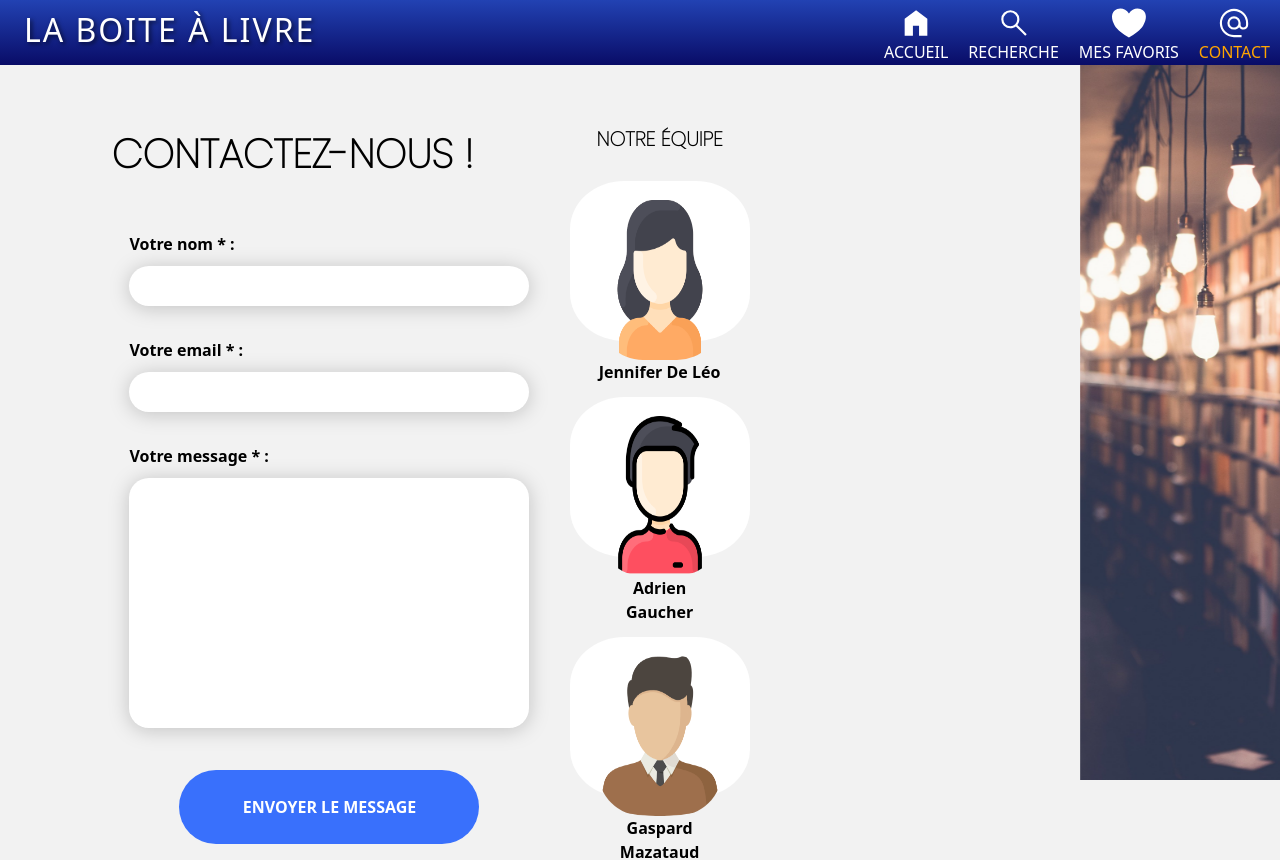
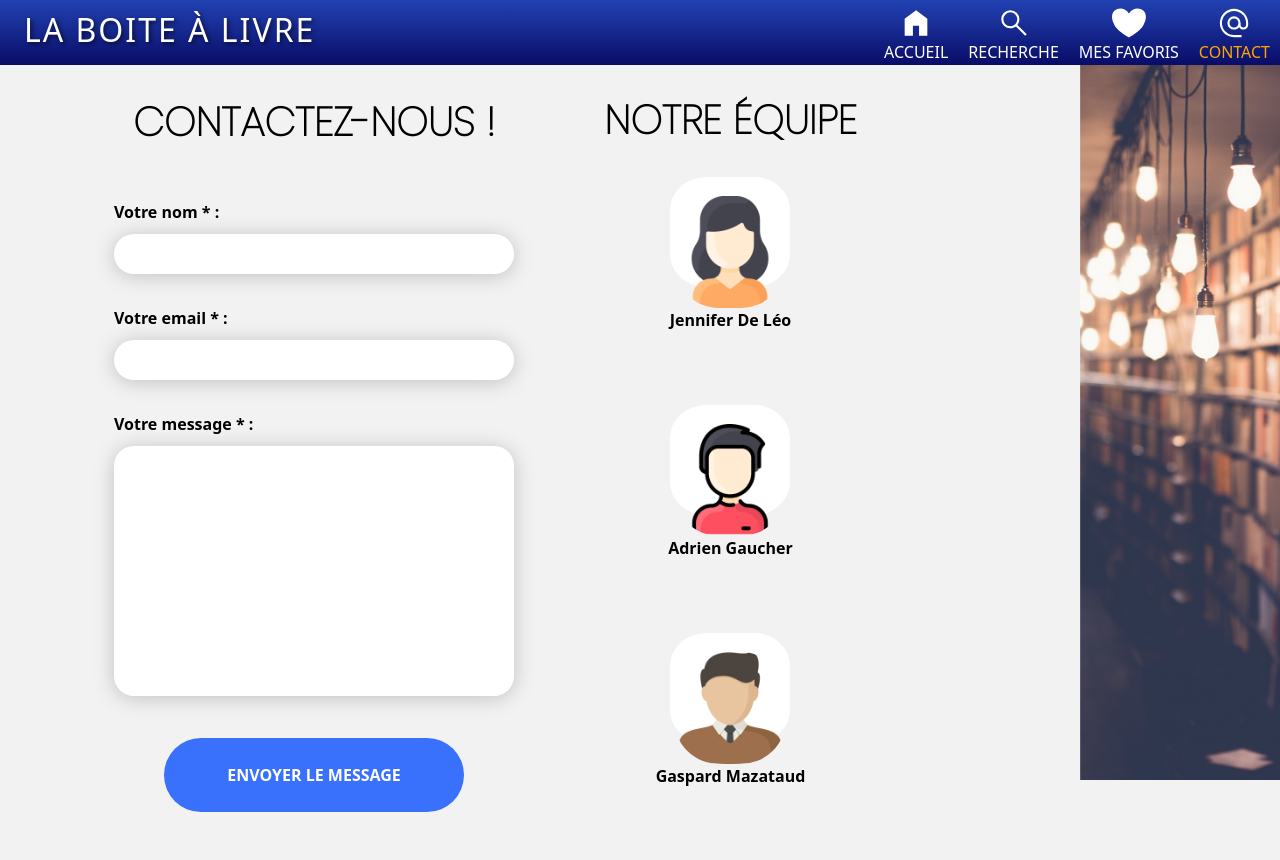
Before and after one commit to JenniferDELEO/lyon-react-mars22-p2g1, a React (Create React App) app: page /form in a window 1280 px wide. Shown: the top 860 px of the page. Built offline with nearby package versions, Linux system fonts and the light colour scheme.

Commit message:
fix the width route size

```diff
--- a/package.json
+++ b/package.json
@@ -17,6 +17,7 @@
     "react-dom": "^18.0.0",
     "react-geolocated": "^3.2.0",
     "react-leaflet": "^4.0.0-beta.0",
+    "react-qr-barcode-scanner": "^1.0.6",
     "react-router-dom": "^6.3.0",
     "react-scripts": "5.0.0",
     "react-toastify": "^8.2.0",
--- a/src/styles/Avatars.css
+++ b/src/styles/Avatars.css
@@ -7,11 +7,11 @@
 
 h2 {
   text-decoration: none;
-  margin: 32px;
   font-size: 20px;
   font-family: 'Poppins', sans-serif;
   font-weight: 600;
   color: black;
+  text-align: center;
 }
 .avatar {
   display: flex;
@@ -42,7 +42,12 @@ h2 {
 }
 
 .contactTitle {
+  width: 100%;
+  text-align: center;
   margin-bottom: 30px;
+  font-size: 20px;
+  font-weight: 600;
+  color: black;
 }
 
 @media screen and (min-width: 650px) {
@@ -50,24 +55,36 @@ h2 {
     display: flex;
     flex-direction: column;
     align-items: center;
+    width: 60%;
+    height: 500px;
+    margin-left: 40px;
   }
   .Avatars {
     display: flex;
     align-items: center;
-    width: 60%;
+    width: 100%;
   }
   .avatar img {
-    width: 10rem;
-    height: 10rem;
+    width: 7rem;
+    height: 7rem;
   }
 
   .avatarBackground {
     position: absolute;
     z-index: -1;
-    width: 180px;
-    height: 160px;
+    width: 120px;
+    height: 110px;
     top: -3px;
     border-radius: 30%;
     background-color: white;
   }
+  .contactTitle {
+    font-size: 40px;
+    font-weight: 600;
+    margin-top: -2px;
+  }
+
+  .avatar {
+    margin-bottom: 60px;
+  }
 }
--- a/src/styles/Form.css
+++ b/src/styles/Form.css
@@ -3,6 +3,6 @@
     display: flex;
     justify-content: center;
     flex-direction: row-reverse;
-    width: 110%;
+    width: 100%;
   }
 }
--- a/src/styles/FormComponent.css
+++ b/src/styles/FormComponent.css
@@ -41,7 +41,7 @@
 }
 
 .btn-form {
-  margin: 20px 30px 50px 30px;
+  margin: 20px 30px 140px 30px;
   display: block;
   background-color: #3970fc;
   border-radius: 50px;
@@ -57,6 +57,7 @@
     height: 250px;
   }
   .form-section {
+    margin: -32px 0px 0px 0px;
     width: 500px;
   }
 
@@ -74,4 +75,16 @@
     font-size: 40px;
     font-weight: 600;
   }
+
+  .btn-form {
+    margin: 20px 30px 120px 30px;
+    display: block;
+    background-color: #3970fc;
+    border-radius: 50px;
+    padding: 25px;
+    color: white;
+    cursor: pointer;
+    font-size: 16px;
+    font-weight: 600;
+  }
 }
--- a/src/styles/Main.css
+++ b/src/styles/Main.css
@@ -41,6 +41,6 @@
   }
 
   .routes-container {
-    width: 60%;
+    width: 80%;
   }
 }
```
Also changed, not shown: 1 other file (tests, documents, lock files or other folders).
